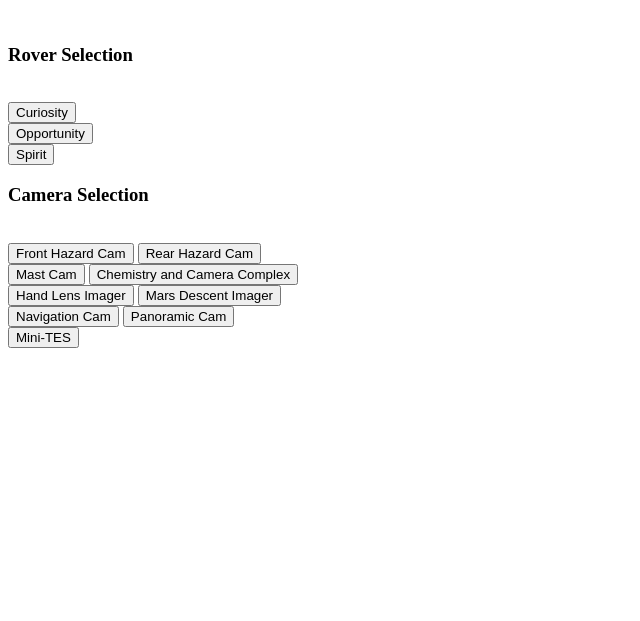
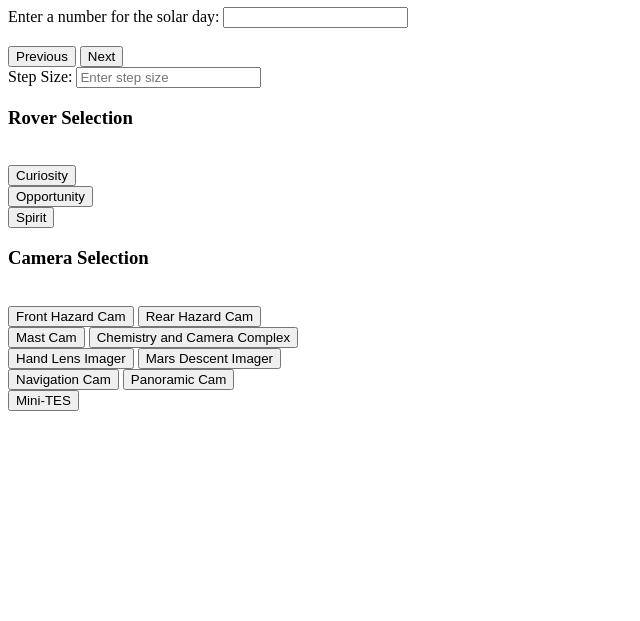
Before and after one commit to wrinkly-brain/T1-Final-Project, a plain HTML site: page jonas.html in a window 1280 px wide. Shown: the part 179-800 px from the top of the page, without its empty margins (0-640 px from the left). Drawn offline with nearby package versions, Linux system fonts and the light colour scheme.

Commit message:
Added carousel buttons to the RoverCam section, added section for sol input

```diff
--- a/jonas.html
+++ b/jonas.html
@@ -1,5 +1,6 @@
 <!DOCTYPE html>
 <html lang="en">
+
 <head>
     <meta charset="UTF-8">
     <meta name="viewport" content="width=device-width, initial-scale=1.0">
@@ -10,6 +11,7 @@
 
     <title>Mars Rover Camera Station</title>
 </head>
+
 <body>
     <nav>
         <ul>
@@ -23,9 +25,19 @@
         <h1>Mars Rover Camera Station</h1>
     </header>
     <main>
+        <section>
+            <label for="SolNum">Enter a number for the solar day:</label>
+            <input type="text" id="SolNum">
+            <!-- When the user hovers over this input area, an explanation of a solar day will appear -->
+        </section>
         <section id="RoverCam">
-            <img src="" alt="">
+            <img src="" alt=""> <br>
             <!-- Img attributes will be specified later -->
+
+            <button id="BackButton">Previous</button>
+            <button id="NextButton">Next</button> <br>
+            <label for="CarouselStep">Step Size:</label>
+            <input type="text" id="CarouselStep" placeholder="Enter step size">
         </section>
 
         <section id="RoverChoices">
@@ -52,4 +64,5 @@
         </section>
     </main>
 </body>
+
 </html>
```
